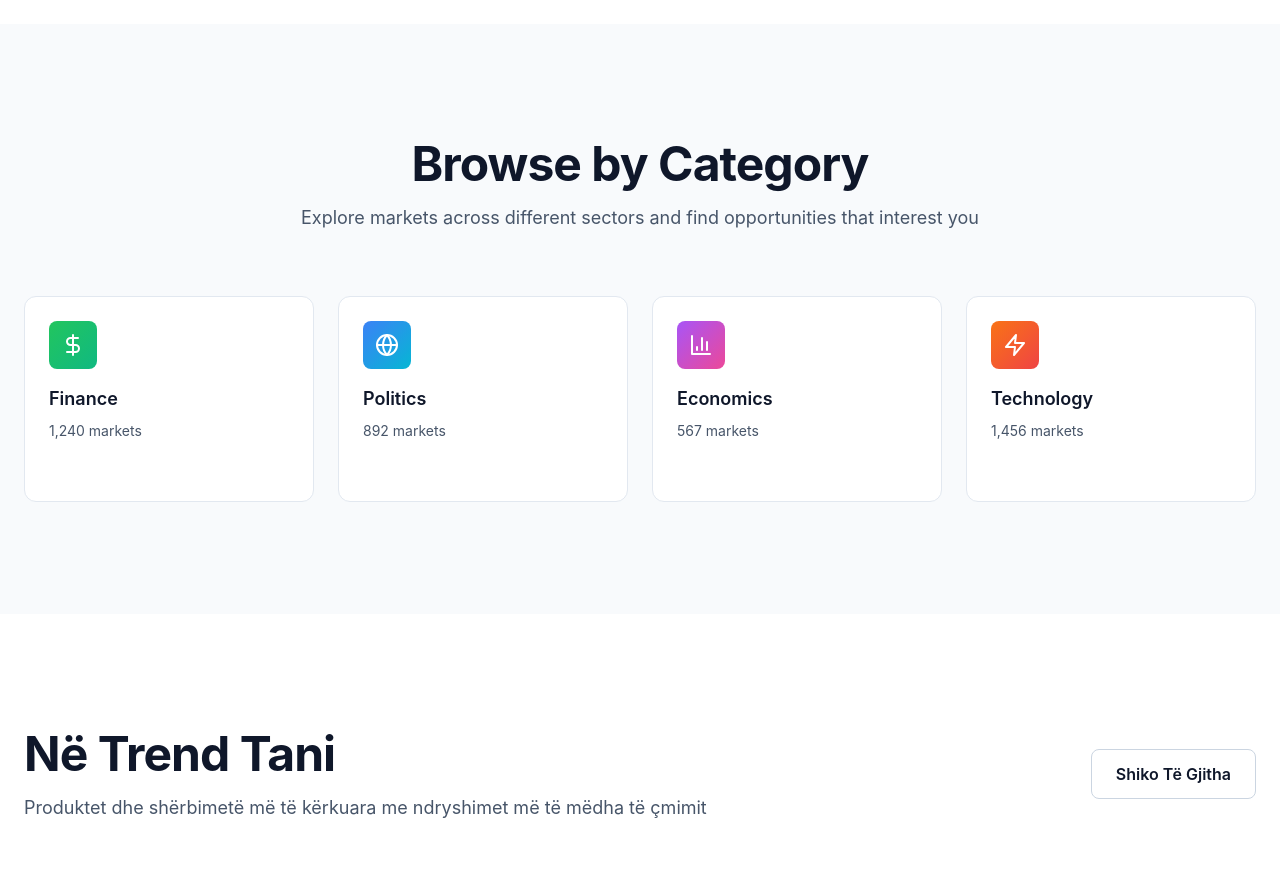
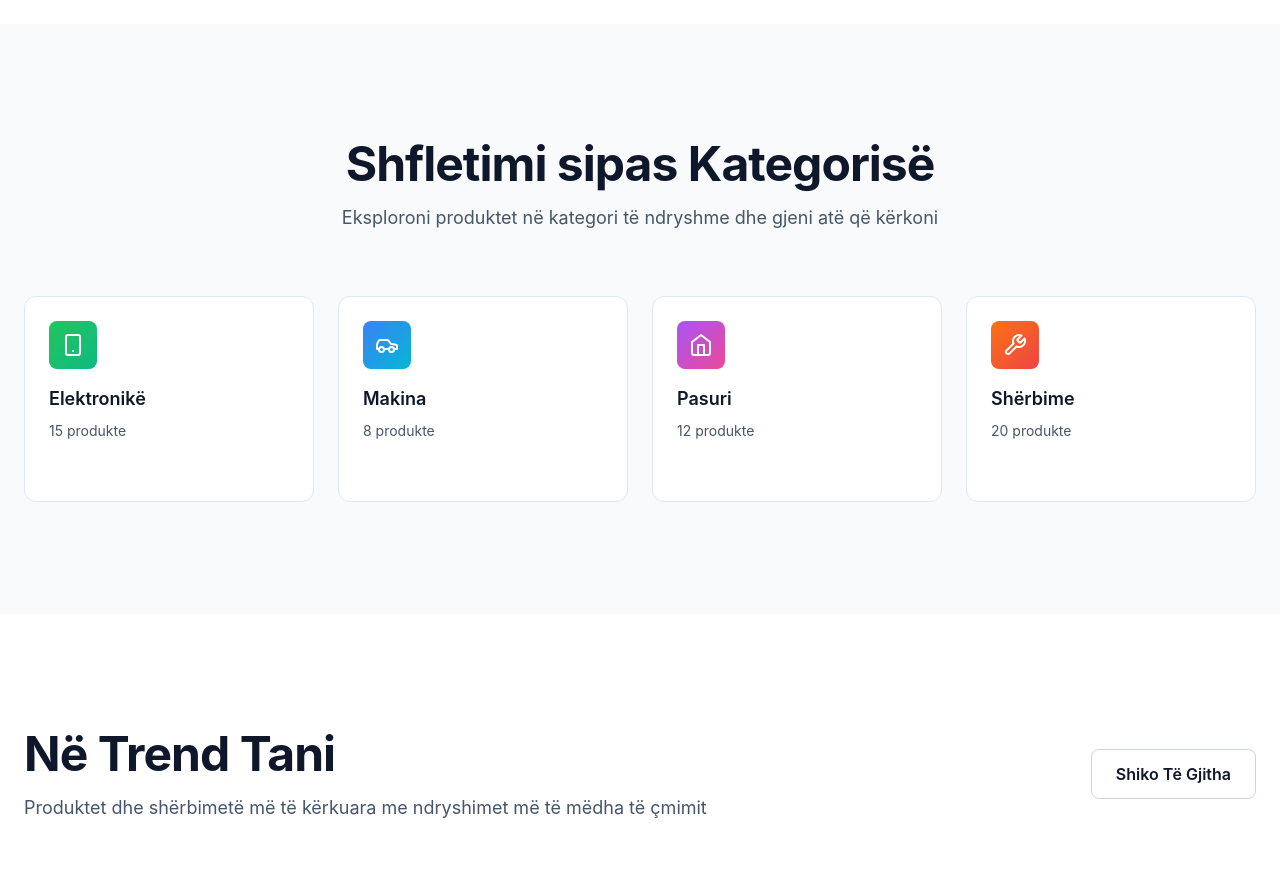
Before and after one commit to sesopeso101-sudo/Polyshop, a React (Create React App) app: page / in a window 1280 px wide. Shown: the part 2000-2870 px from the top of the page. Built offline with nearby package versions, Linux system fonts and the light colour scheme; the HTML template or start-up script is replaced by a standard one.

Commit message:
refactor: Convert MarketCategories to 100% Albanian product categories

```diff
--- a/src/components/MarketCategories.js
+++ b/src/components/MarketCategories.js
@@ -1,20 +1,20 @@
 import React from 'react';
-import { BarChart3, DollarSign, Globe, Zap } from 'lucide-react';
+import { Smartphone, Car, Home, Wrench } from 'lucide-react';
 
 function MarketCategories() {
   const categories = [
-    { icon: DollarSign, label: 'Finance', count: '1,240 markets', color: 'from-green-500 to-emerald-500' },
-    { icon: Globe, label: 'Politics', count: '892 markets', color: 'from-blue-500 to-cyan-500' },
-    { icon: BarChart3, label: 'Economics', count: '567 markets', color: 'from-purple-500 to-pink-500' },
-    { icon: Zap, label: 'Technology', count: '1,456 markets', color: 'from-orange-500 to-red-500' },
+    { icon: Smartphone, label: 'Elektronikë', count: '15 produkte', color: 'from-green-500 to-emerald-500' },
+    { icon: Car, label: 'Makina', count: '8 produkte', color: 'from-blue-500 to-cyan-500' },
+    { icon: Home, label: 'Pasuri', count: '12 produkte', color: 'from-purple-500 to-pink-500' },
+    { icon: Wrench, label: 'Shërbime', count: '20 produkte', color: 'from-orange-500 to-red-500' },
   ];
 
   return (
     <section className="section-padding bg-slate-50">
       <div className="section-container">
         <div className="text-center mb-16">
-          <h2 className="heading-2 mb-3">Browse by Category</h2>
-          <p className="text-lg text-slate-600">Explore markets across different sectors and find opportunities that interest you</p>
+          <h2 className="heading-2 mb-3">Shfletimi sipas Kategorisë</h2>
+          <p className="text-lg text-slate-600">Eksploroni produktet në kategori të ndryshme dhe gjeni atë që kërkoni</p>
         </div>
 
         <div className="grid md:grid-cols-4 gap-6">
@@ -28,7 +28,7 @@ function MarketCategories() {
                 <h3 className="text-lg font-semibold text-slate-900 mb-2">{cat.label}</h3>
                 <p className="text-sm text-slate-600">{cat.count}</p>
                 <div className="mt-4 flex items-center text-blue-600 text-sm font-semibold opacity-0 group-hover:opacity-100 transition">
-                  Explore →
+                  Shfletoni →
                 </div>
               </div>
             );
```
